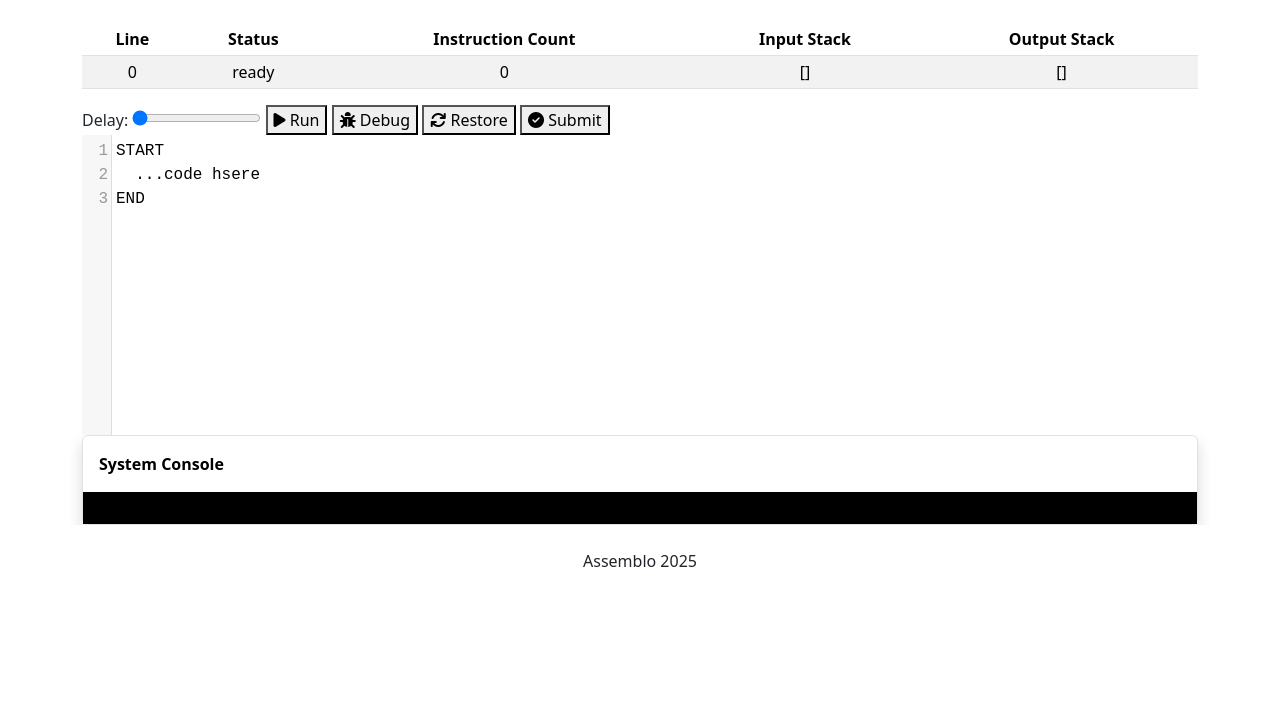
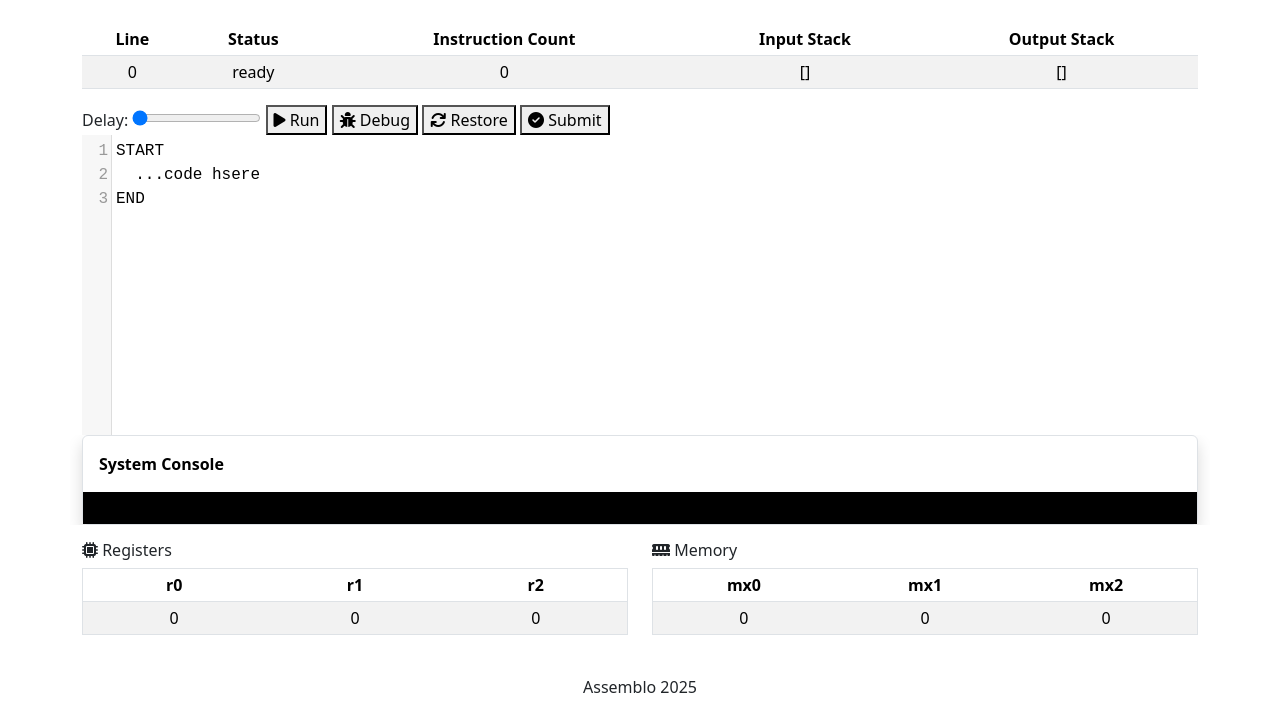
Before and after one commit to teohen/assemblo, a website with bundled scripts: page src/ui/coder.html in a window 1280 px wide. Shown: the part 74-800 px from the top of the page. Built offline with nearby package versions, Linux system fonts and the light colour scheme.

Commit message:
fix: fix interface with table of registers and memory

```diff
--- a/src/assemblo/program.ts
+++ b/src/assemblo/program.ts
@@ -211,6 +211,14 @@ function run(p: TProgram,
   p.line = 1
   p.status = status.RUNNING
 
+  let ended = false
+  const doEnd = () => {
+    if (ended) return
+    ended = true
+    p.status = status.FINISHED
+    clearInterval(interval)
+    endProgramFn()
+  }
 
   const interval = setInterval(() => {
     try {
@@ -218,18 +226,14 @@ function run(p: TProgram,
       tickFn()
 
       if (p.line < 0) {
-        p.status = status.FINISHED
-        clearInterval(interval)
-        endProgramFn()
+        doEnd()
         return
       }
 
       p.line += 1
 
       if (p.line > p.evaluator.eva.operations.length) {
-        p.status = status.FINISHED
-        clearInterval(interval)
-        endProgramFn()
+        doEnd()
       }
     } catch (error) {
       const err = error as Error
@@ -238,9 +242,7 @@ function run(p: TProgram,
         value: err.message,
         ln: p.line
       })
-      p.status = status.FINISHED
-      clearInterval(interval)
-      endProgramFn()
+      doEnd()
     }
   }, p.clock * delay)
 }
--- a/src/ui/coder.html
+++ b/src/ui/coder.html
@@ -96,6 +96,51 @@
             </div>
           </div>
         </div>
+
+        <div class="row mt-3">
+          <div class="col">
+            <h6><i class="fas fa-microchip"></i> Registers</h6>
+            <div class="table-responsive table-bordered text-center">
+              <table class="table table-striped table-sm">
+                <thead>
+                  <tr>
+                    <th scope="col">r0</th>
+                    <th scope="col">r1</th>
+                    <th scope="col">r2</th>
+                  </tr>
+                </thead>
+                <tbody>
+                  <tr id="registersTable">
+                    <td>_</td>
+                    <td>_</td>
+                    <td>_</td>
+                  </tr>
+                </tbody>
+              </table>
+            </div>
+          </div>
+          <div class="col">
+            <h6><i class="fas fa-memory"></i> Memory</h6>
+            <div class="table-responsive table-bordered text-center">
+              <table class="table table-striped table-sm">
+                <thead>
+                  <tr>
+                    <th scope="col">mx0</th>
+                    <th scope="col">mx1</th>
+                    <th scope="col">mx2</th>
+                  </tr>
+                </thead>
+                <tbody>
+                  <tr id="memoryTable">
+                    <td>_</td>
+                    <td>_</td>
+                    <td>_</td>
+                  </tr>
+                </tbody>
+              </table>
+            </div>
+          </div>
+        </div>
       </div>
     </div>
   </div>
```
